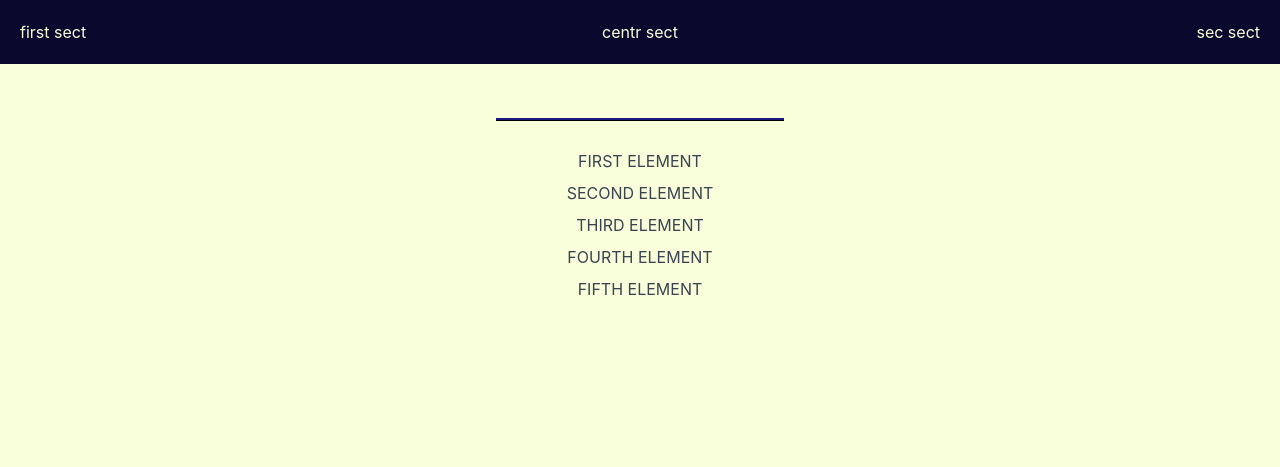
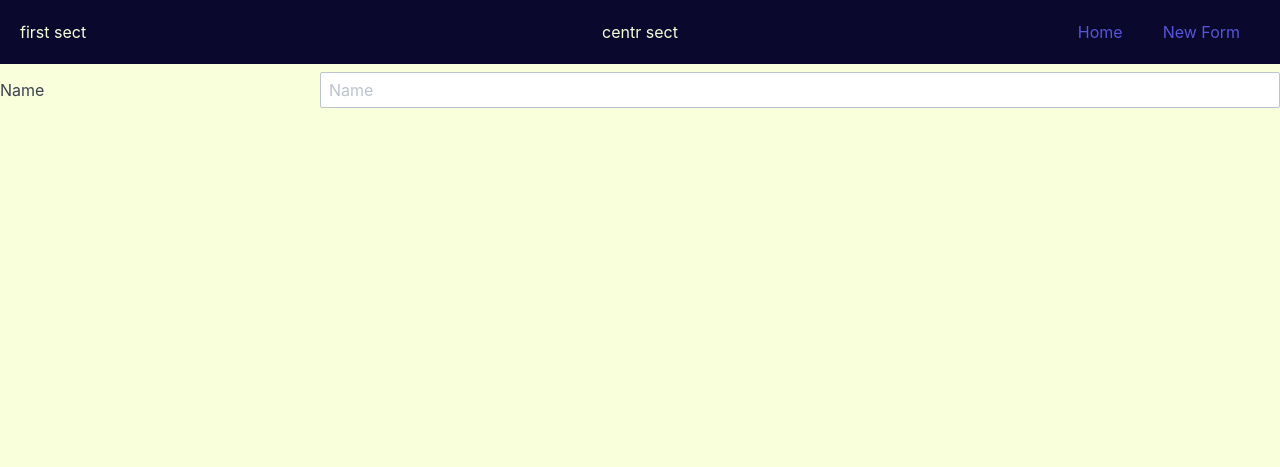
Before and after one commit to R-Layer/doit, a React app: page /create-form in a window 1280 px wide. Built offline with nearby package versions, Linux system fonts and the light colour scheme.

Commit message:
Added react-router to switch to form page in development

```diff
--- a/package.json
+++ b/package.json
@@ -7,6 +7,7 @@
     "react": "^16.5.2",
     "react-dom": "^16.5.2",
     "react-redux": "^5.0.7",
+    "react-router-dom": "^4.3.1",
     "react-scripts": "2.0.5",
     "react-transition-group": "^2.5.0",
     "redux": "^4.0.1",
--- a/src/app/App.js
+++ b/src/app/App.js
@@ -1,6 +1,8 @@
 import React, { Component } from "react";
+import { BrowserRouter as Router, Route, Link } from "react-router-dom";
 
 import Navbar from "../components/navbar/Navbar";
+import ProjectForm from "../components/projectForm/ProjectForm";
 import ShrinkableList from "../containers/ShrinkableList";
 
 import "./App.scss";
@@ -8,14 +10,20 @@ import "./App.scss";
 class App extends Component {
   render() {
     return (
+      <Router>
         <div className="app-container">
           <header>
-          <Navbar />
+            <Navbar>
+              <Link to="/">Home</Link>
+              <Link to="/create-form">New Form</Link>
+            </Navbar>
           </header>
           <main>
-          <ShrinkableList />
+            <Route path="/" exact component={ShrinkableList} />
+            <Route path="/create-form" exact component={ProjectForm} />
           </main>
         </div>
+      </Router>
     );
   }
 }
--- a/src/components/navbar/Navbar.js
+++ b/src/components/navbar/Navbar.js
@@ -8,7 +8,7 @@ class Navbar extends Component {
       <nav className="navbar">
         <section className="navbar-section">first sect</section>
         <section className="navbar-center">centr sect</section>
-        <section className="navbar-section">sec sect</section>
+        <section className="navbar-section">{this.props.children}</section>
       </nav>
     );
   }
--- a/src/components/navbar/navbar.scss
+++ b/src/components/navbar/navbar.scss
@@ -4,4 +4,7 @@ nav {
   padding: 1rem;
   background-color: $palette-inverse-background;
   color: $palette-inverse-text;
+  a {
+    margin: auto 1rem;
+  }
 }
--- /dev/null
+++ b/src/components/projectForm/ProjectForm.js
@@ -0,0 +1,27 @@
+import React, { Component } from "react";
+
+class ProjectForm extends Component {
+  render() {
+    return (
+      <form class="form-horizontal">
+        <div class="form-group">
+          <div class="col-3 col-sm-12">
+            <label class="form-label" for="input-example-1">
+              Name
+            </label>
+          </div>
+          <div class="col-9 col-sm-12">
+            <input
+              class="form-input"
+              type="text"
+              id="input-example-1"
+              placeholder="Name"
+            />
+          </div>
+        </div>
+      </form>
+    );
+  }
+}
+
+export default ProjectForm;
--- a/src/components/shrinkableList/shrinkable-list.scss
+++ b/src/components/shrinkableList/shrinkable-list.scss
@@ -27,7 +27,7 @@
 .detail-panel {
   border-left: 5px solid $palette-alt-general;
   padding: 1rem;
-  margin-top: 2rem;
+  margin-top: 1rem;
 }
 
 /* Animation slide in/out detail panel */
```
Also changed, not shown: src/components/groupList/GroupList.js (deleted, +0 -14 lines), 1 other file. Lines whose indentation alone changed are shown as unchanged.
